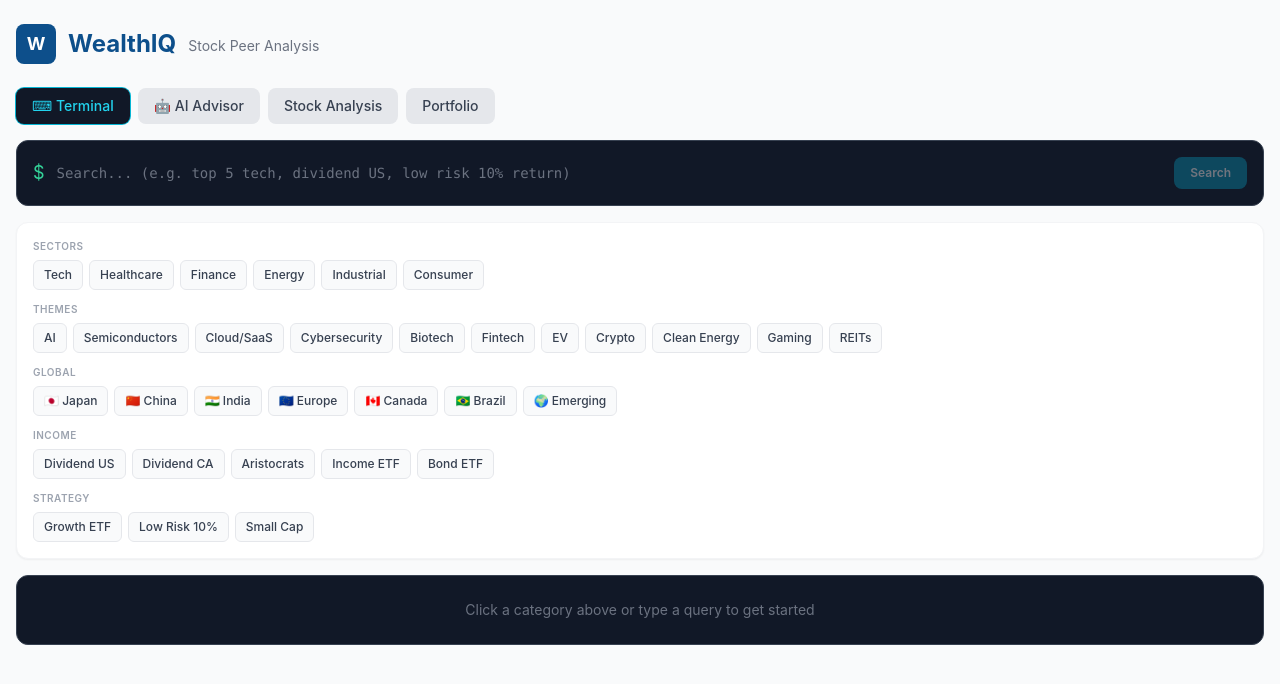
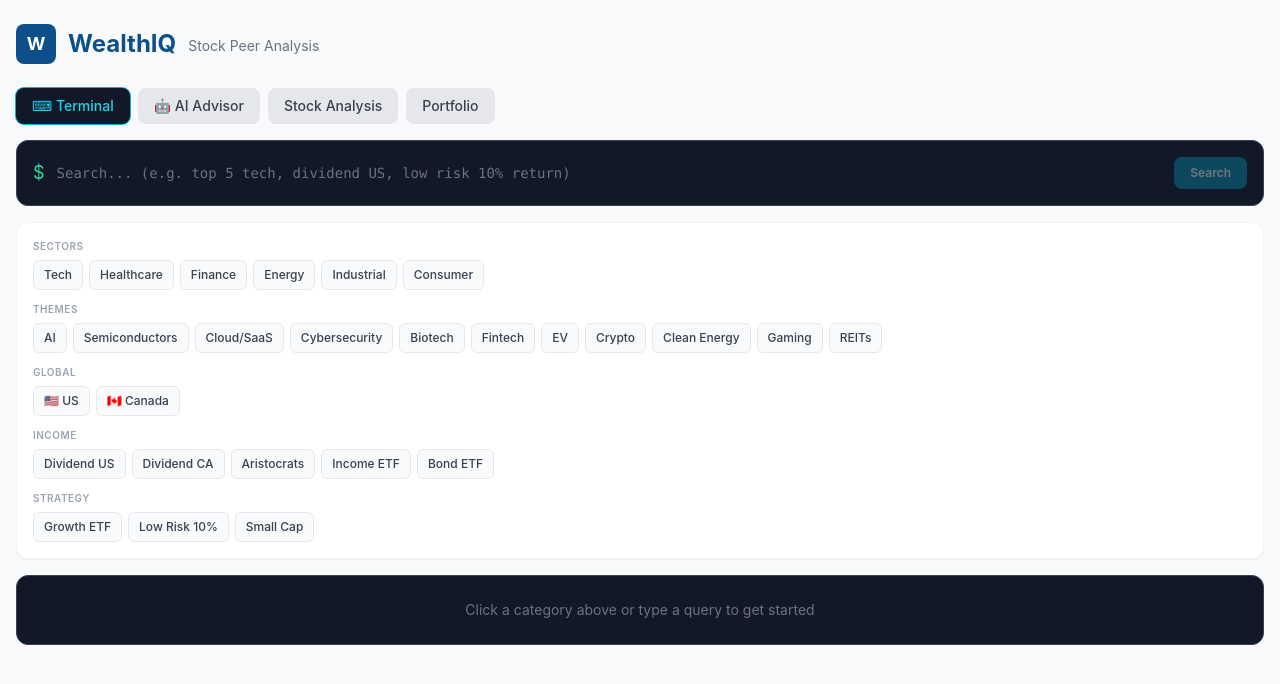
Before and after one commit to ronak1962/gdp-dashboard, a React (Vite) app in the folder wealthiq/frontend/: page / in a window 1280 px wide. Shown: the top 684 px of the page. Built offline with nearby package versions, Linux system fonts and the light colour scheme.

Commit message:
Simplify Terminal - remove extra countries from Global section
Co-authored-by: ronak1962 <ronak1962@users.noreply.github.com>

```diff
--- a/wealthiq/frontend/src/components/Terminal.jsx
+++ b/wealthiq/frontend/src/components/Terminal.jsx
@@ -33,13 +33,8 @@ const CATEGORIES = [
   {
     title: 'Global',
     queries: [
-      { label: '🇯🇵 Japan', query: 'top 5 japan' },
-      { label: '🇨🇳 China', query: 'top 5 china' },
-      { label: '🇮🇳 India', query: 'top 5 india' },
-      { label: '🇪🇺 Europe', query: 'top 5 europe' },
+      { label: '🇺🇸 US', query: 'top 5 tech' },
       { label: '🇨🇦 Canada', query: 'top 5 canada' },
-      { label: '🇧🇷 Brazil', query: 'top 5 brazil' },
-      { label: '🌍 Emerging', query: 'top 5 emerging markets' },
     ],
   },
   {
```
